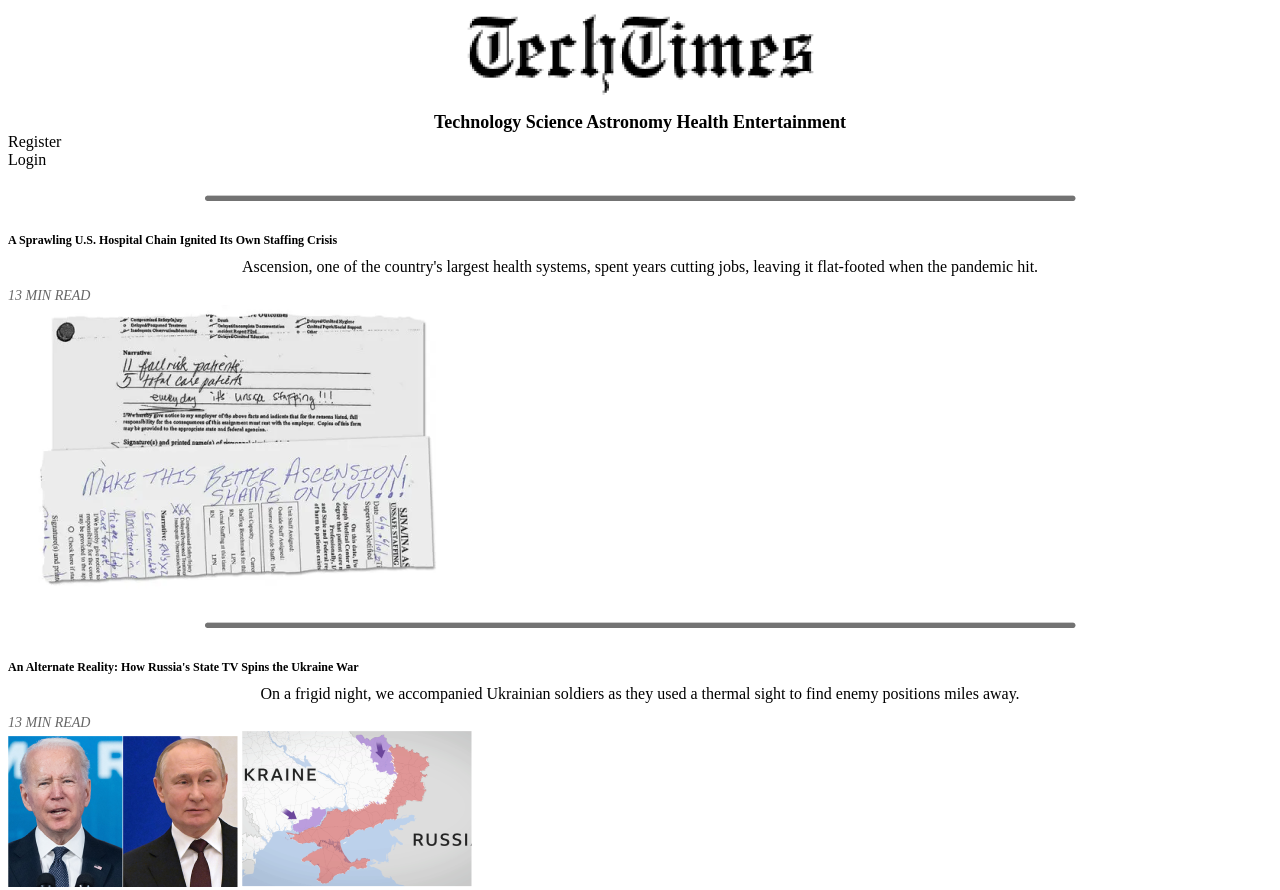
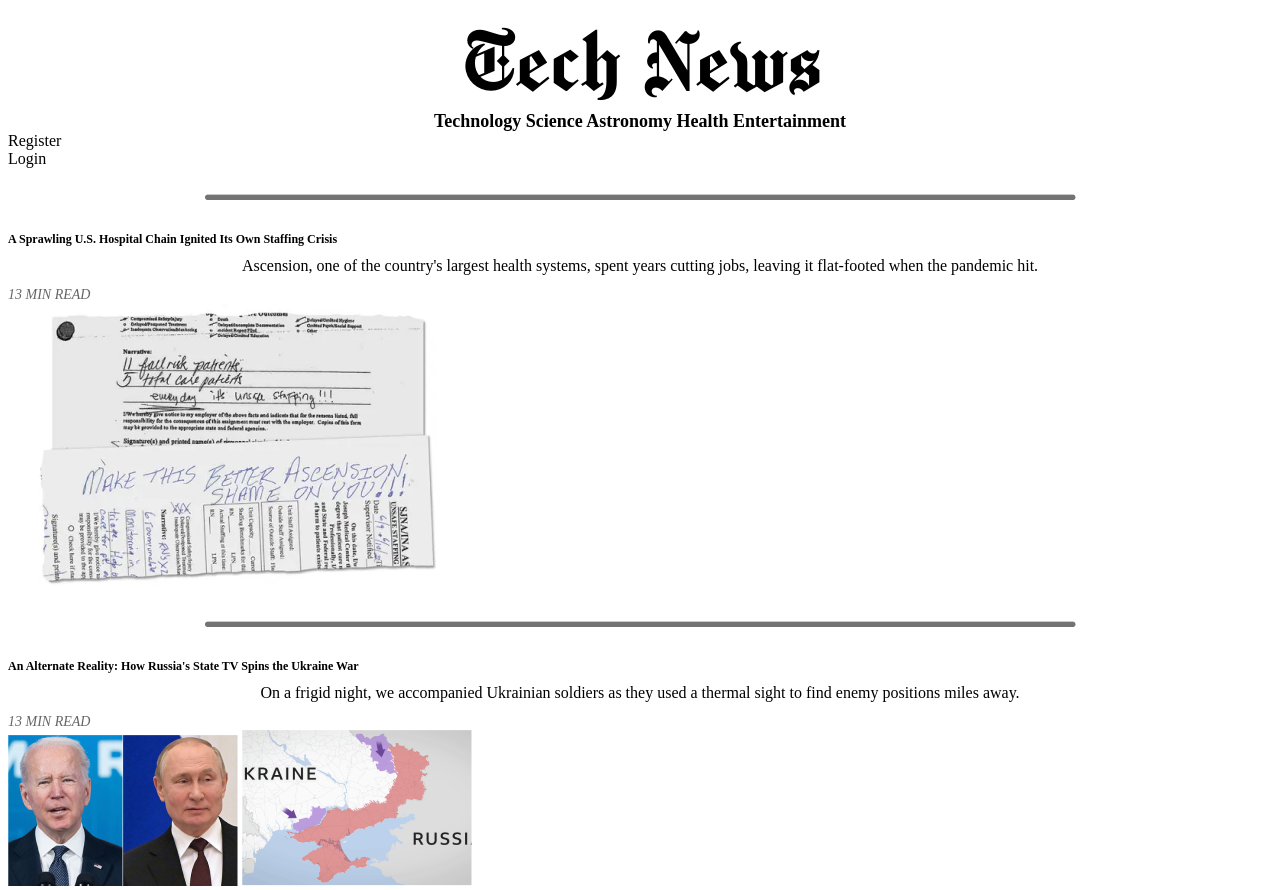
Before and after one commit to Leanesse/ENGRProject-TechTimes, a plain HTML site: page index.html in a window 1280 px wide. Shown: the top 890 px of the page. Drawn offline with Linux system fonts and the light colour scheme.

Commit message:
Chomsky is added

```diff
--- a/Anasayfa.css
+++ b/Anasayfa.css
@@ -1,5 +1,12 @@
+@font-face {
+  font-family: "Chomsky";
+  src: url(Fonts/chomsky/Chomsky.otf);
+}
+
 #Header1 {
+  font-family: Chomsky,'Gill Sans';
   text-align: center;
+  font-size: 6em;
 }
 
 #Headlines {
--- a/index.html
+++ b/index.html
@@ -12,7 +12,8 @@ Online HTML, CSS and JavaScript editor to run code online.
 <body>
 
   <div id="Header1">
-           <img src=header_1.png>
+           <!--<img src=header_1.png>-->
+           Tech News
   </div>
   <div id="Headlines">
    	Technology Science Astronomy Health Entertainment
```
Also changed, not shown: Fonts/chomsky/Chomsky.otf (added), Fonts/chomsky/LICENSE.txt (added), Fonts/chomsky/chomsky.png (added), 1 other file.
